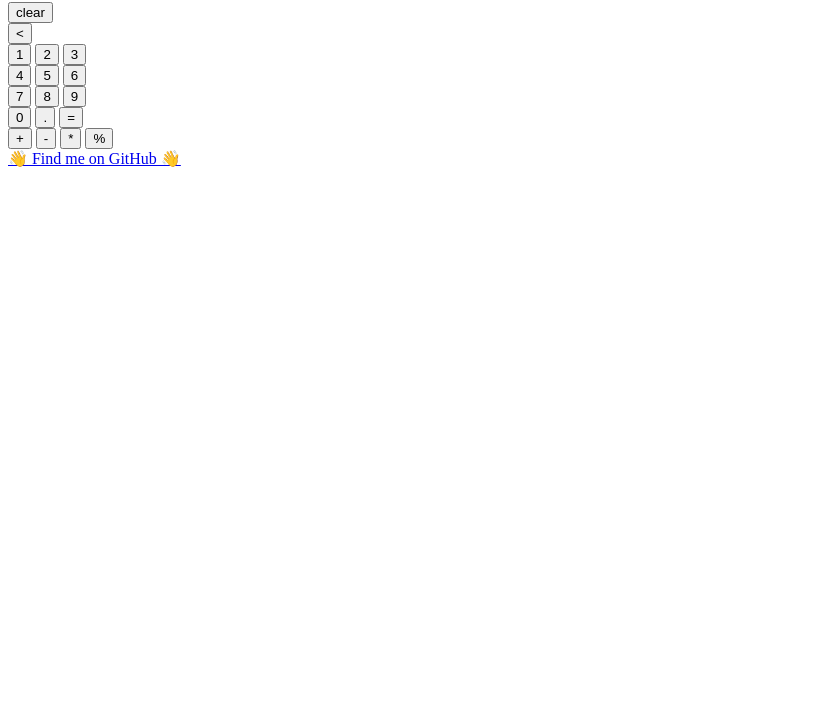
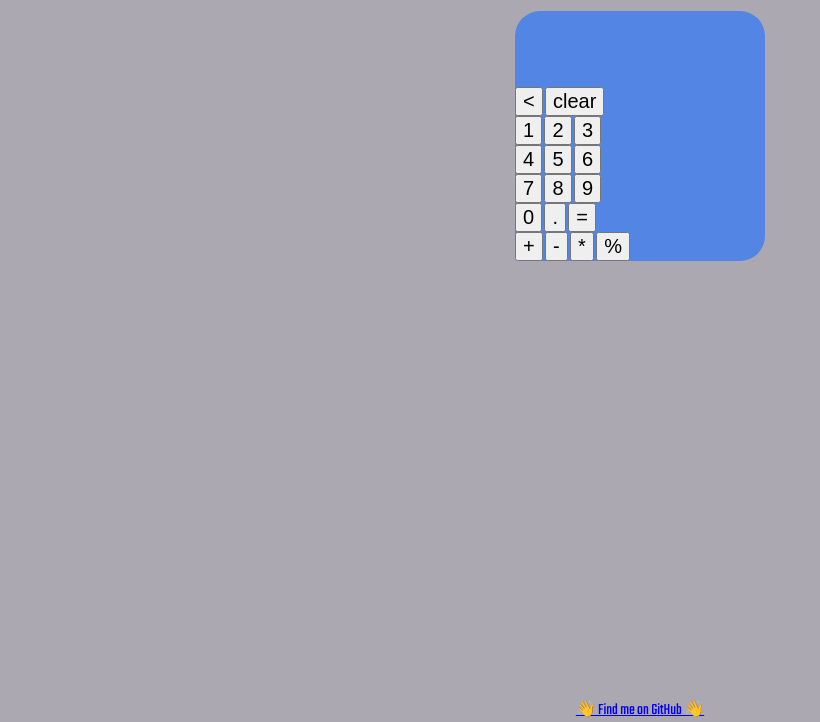
Before and after one commit to logan-bobo/calculator_js, a plain HTML site: page index.html in a window 1280 px wide. Shown: the part 78-800 px from the top of the page, without its empty margins (0-820 px from the left). Drawn offline with Linux system fonts and the light colour scheme.

Commit message:
stop display overflow

```diff
--- a/css/style.css
+++ b/css/style.css
@@ -0,0 +1,39 @@
+body {
+    font-family: 'Teko', sans-serif;
+    display: flex;
+    flex-direction: column;
+    align-items: center;
+    justify-content: space-between;
+    margin: 0;
+    min-height: 100vh;
+    background: #ABA8B2;
+    color: #4C4B63;
+}
+
+.header > h1 {
+    text-align: center;
+}
+
+.display {
+    height: 50px;
+    width: 220px;
+    margin: 15px;
+}
+
+.displayText {
+    font-size: 34px;
+    margin: 0;
+}
+
+button {
+    font-size: 20px;
+}
+
+.calculator {
+    height: 250px;
+    width: 250px;
+    border-radius: 25px;
+    background: #5386E4;
+    display: flex;
+    flex-direction: column;
+}
--- a/index.html
+++ b/index.html
@@ -5,15 +5,21 @@
         <meta charset="utf-8">
         <script src="js/script.js" defer></script>
         <link rel="stylesheet" href="css/style.css">
+        <link rel="preconnect" href="https://fonts.googleapis.com">
+        <link rel="preconnect" href="https://fonts.gstatic.com" crossorigin>
+        <link href="https://fonts.googleapis.com/css2?family=Teko:wght@300;400;500;700&display=swap" rel="stylesheet">
     </head>
     <body>
-        <div class="hdeader">
+        <div class='top'>
+        <div class="header">
             <h1>Calculator</h1>
         </div>
         <div class="calculator">
-            <button class="clear">clear</button>
-            <div class="display"></div>
-            <button class="backspace"><</button>
+            <div class="display"><p class="displayText"></p></div>
+            <div>
+                <button class="backspace"><</button>
+                <button class="clear">clear</button>
+            </div>
             <div class="rowOne">
                 <button class="number">1</button>
                 <button class="number">2</button>
@@ -41,6 +47,7 @@
                 <button class="opperator divide">%</button>
             </div>
         </div>
+        </div>
         <div class="footer">
             <a href="https://github.com/logan-bobo">👋 Find me on GitHub 👋</a>
         </div>
--- a/js/script.js
+++ b/js/script.js
@@ -5,7 +5,7 @@ let freeze = false;
 
 const numberButtons = document.querySelectorAll('.number');
 const opperatorButtons = document.querySelectorAll('.opperator');
-const displayUI = document.querySelector('.display');
+const displayUI = document.querySelector('.displayText');
 const clearUI = document.querySelector('.clear');
 const equalsUI = document.querySelector('.equals');
 const backspaceUI = document.querySelector('.backspace');
@@ -60,6 +60,10 @@ function backspace(){
     }
 }
 
+function checkLength(){
+    return (displayUI.innerHTML.length < 18);
+}
+
 function evaluatePlacement(event){
     if (freeze) {
         return
@@ -73,17 +77,24 @@ function evaluatePlacement(event){
                 freeze = true;
                 return
             }
+            if (checkLength()) {
                 displayUI.innerHTML = event.target.innerHTML;
                 seccondValue = displayUI.innerHTML;
+            }
         } else {
+            if (checkLength) {
                 displayUI.innerHTML = displayUI.innerHTML + event.target.innerHTML;
                 seccondValue = displayUI.innerHTML;
             }
+        }
     } else {
+        if (checkLength()) {
             displayUI.innerHTML = displayUI.innerHTML + event.target.innerHTML;
             firstValue = displayUI.innerHTML;
         }
     }
+}
+
 clearUI.addEventListener('click', clear);
 equalsUI.addEventListener('click', equals);
 backspaceUI.addEventListener('click', backspace);
```
Lines whose indentation alone changed are shown as unchanged.
